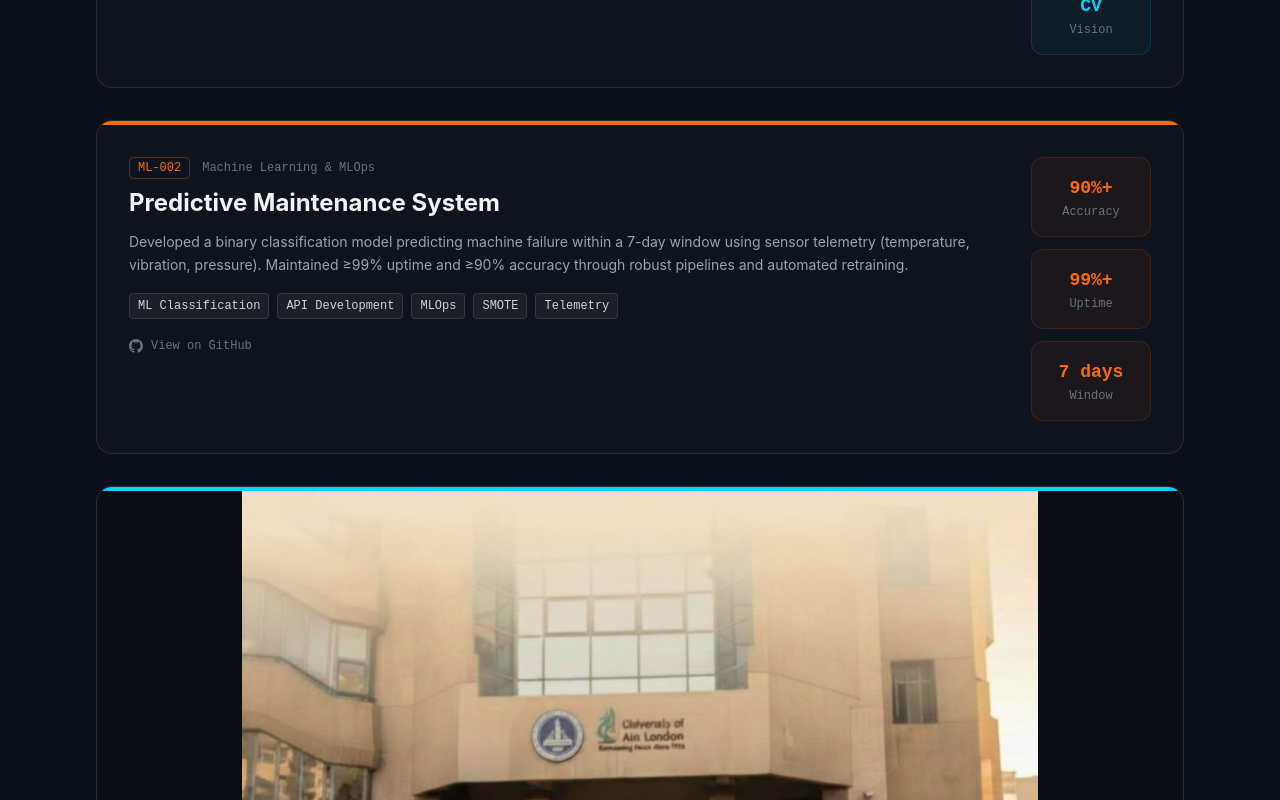
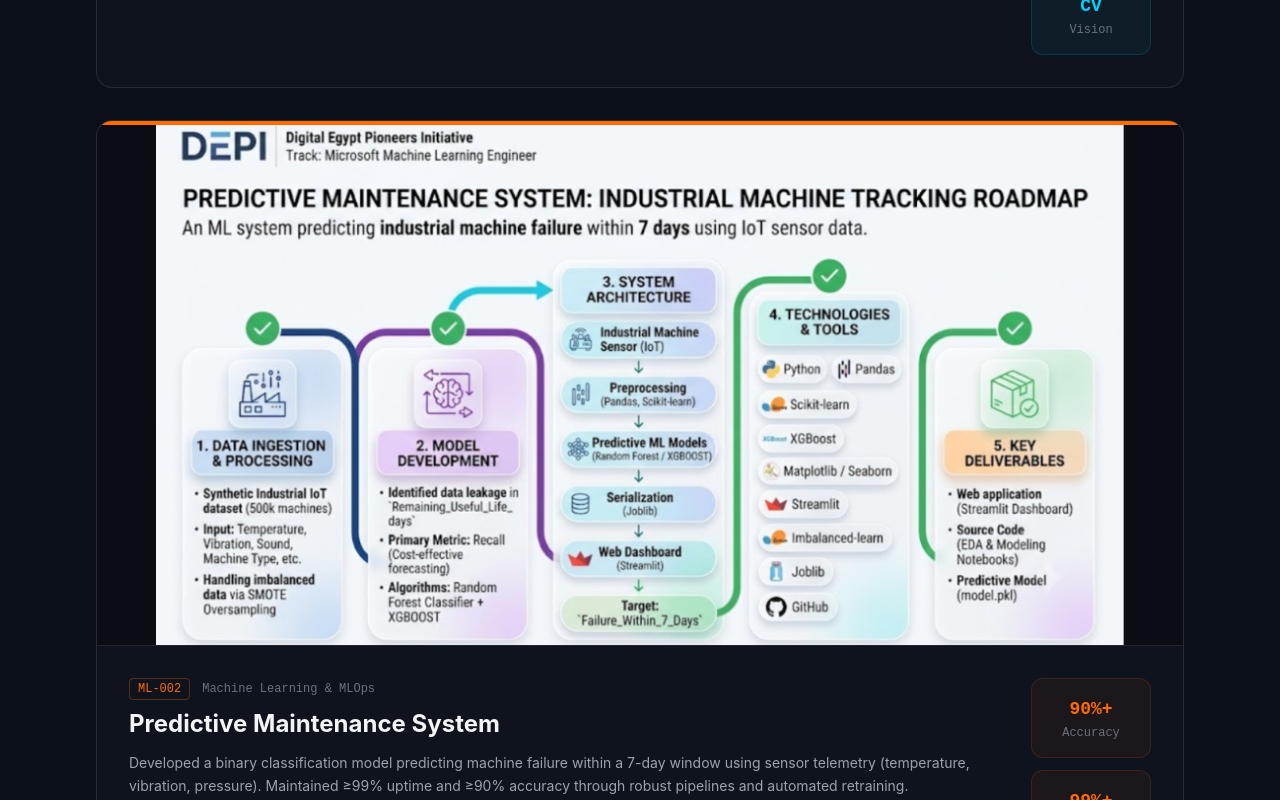
Before and after one commit to b-sameh/bola-sameh-portfolio, a Next.js app: page /bola-sameh-portfolio/ in a window 1280 px wide. Shown: the part 1960-2760 px from the top of the page. Built offline with nearby package versions, Linux system fonts and the light colour scheme.

Commit message:
Add image path for Predictive MaiAdd image to Predictive Maintenance projectntenance project

```diff
--- a/src/components/Projects.tsx
+++ b/src/components/Projects.tsx
@@ -20,6 +20,7 @@
     subtitle: 'Machine Learning & MLOps',
     accent: 'amber',
     github: 'https://github.com/b-sameh',
+        image: '/bola-sameh-portfolio/Predective-maintenance.png',
     techTags: ['ML Classification', 'API Development', 'MLOps', 'SMOTE', 'Telemetry'],
     description: 'Developed a binary classification model predicting machine failure within a 7-day window using sensor telemetry (temperature, vibration, pressure). Maintained \u226599% uptime and \u226590% accuracy through robust pipelines and automated retraining.',
     metrics: [{ label: 'Accuracy', value: '90%+' }, { label: 'Uptime', value: '99%+' }, { label: 'Window', value: '7 days' }],
```
